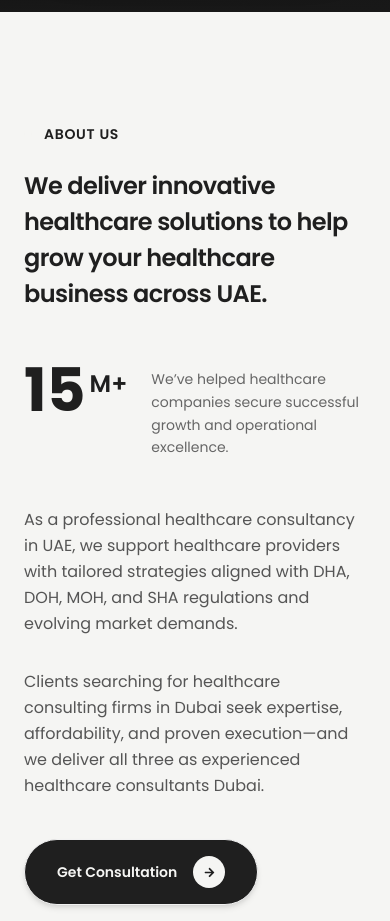
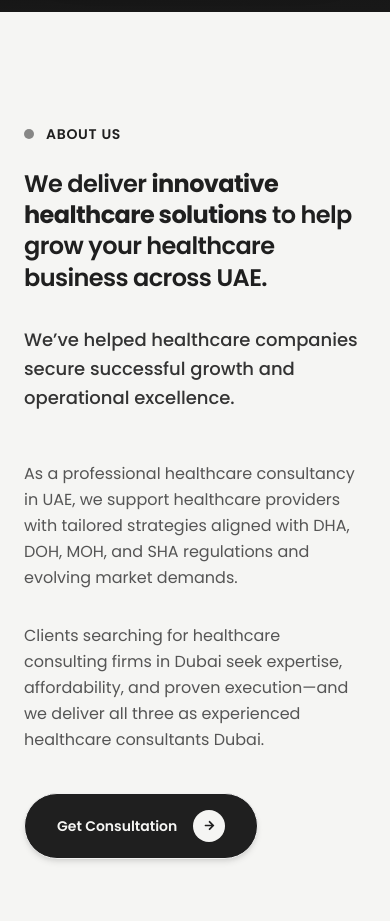
Before and after one commit to ckwebdevelopmentteam/Strategix, a Next.js app: page / in a window 390 px wide. Shown: the part 1420-2341 px from the top of the page. Built offline with nearby package versions, Linux system fonts and the light colour scheme; grey boxes are pictures that could not be loaded.

Commit message:
style: remove 15M+ stat, increase description size, and add calibrated responsive base font scaling for different devices

```diff
--- a/src/app/globals.css
+++ b/src/app/globals.css
@@ -15,6 +15,21 @@
 
   html {
     scroll-behavior: smooth;
+    font-size: 100%;
+  }
+
+  /* 💻 Compact zoom for tablets and smaller laptops (e.g., standard MacBooks, smaller screens) */
+  @media (min-width: 1024px) and (max-width: 1440px) {
+    html {
+      font-size: 87.5%; /* Scales the entire website proportionally (1rem = 14px) */
+    }
+  }
+
+  /* 🖥️ Calibrated scale for mid-range desktop monitors */
+  @media (min-width: 1441px) and (max-width: 1680px) {
+    html {
+      font-size: 93.75%; /* Scales the entire website proportionally (1rem = 15px) */
+    }
   }
 
   body {
--- a/src/components/LeadForm/LeadForm.tsx
+++ b/src/components/LeadForm/LeadForm.tsx
@@ -12,11 +12,10 @@ export default function AboutSection() {
         {/* TOP CONTENT */}
         <div className="grid lg:grid-cols-12 gap-12 lg:gap-16 items-start mb-20">
           {/* LEFT COLUMN */}
-          <div className="lg:col-span-7 flex flex-col justify-between h-full">
-            <div>
+          <div className="lg:col-span-7">
             {/* BADGE */}
             <div className="flex items-center gap-3 mb-6">
-                <span className="w-2 h-2 rounded-full bg-[#F5F5F3] animate-pulse" />
+              <span className="w-2.5 h-2.5 rounded-full bg-[#1F1F1F] animate-pulse" />
 
               <p className="text-[#1F1F1F] text-sm font-semibold uppercase tracking-wider">
                 About Us
@@ -24,30 +23,16 @@ export default function AboutSection() {
             </div>
 
             {/* HEADING */}
-              <h2 className="text-[#1F1F1F] text-2xl md:text-3xl lg:text-[42px] xl:text-[46px] font-semibold tracking-tight leading-[1.5] mb-12">
-                We deliver <span className="text-[text-[#F5F5F3]] font-semibold">innovative healthcare solutions</span> to help
+            <h2 className="text-[#1F1F1F] text-2xl md:text-3xl lg:text-[42px] xl:text-[46px] font-semibold tracking-tight leading-[1.3] mb-8">
+              We deliver <span className="font-bold">innovative healthcare solutions</span> to help
               grow your healthcare business across UAE.
             </h2>
-            </div>
 
-            {/* BIG STAT */}
-            <div className="flex items-start gap-6">
-              <div className="flex items-start">
-                <h3 className="text-[#1F1F1F] text-6xl sm:text-7xl md:text-8xl font-bold leading-none">
-                  15
-                </h3>
-
-                <span className="text-[#1F1F1F] text-2xl sm:text-3xl font-semibold mt-2 ml-1">
-                  M+
-                </span>
-              </div>
-
-              <div className="max-w-[280px]">
-                <p className="text-[#666666] text-sm leading-relaxed pt-2">
-                  We’ve helped healthcare companies secure
-                  successful growth and operational excellence.
+            {/* DESCRIPTION */}
+            <div className="max-w-2xl">
+              <p className="text-[#333333] text-lg md:text-xl lg:text-2xl font-medium leading-relaxed">
+                We’ve helped healthcare companies secure successful growth and operational excellence.
               </p>
-              </div>
             </div>
           </div>
 
```
Lines whose indentation alone changed are shown as unchanged.
